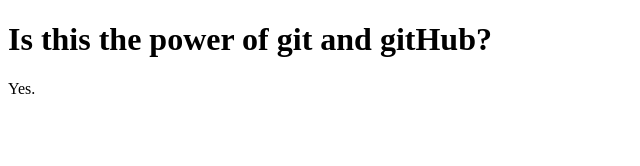
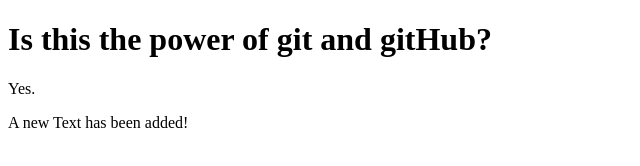
Before and after one commit to HussamElanany/intent, a plain HTML site: page index.html in a window 1280 px wide. Shown: the whole page, without its empty margins (0-640 px from the left). Drawn offline with Linux system fonts and the light colour scheme.

Commit message:
A new Text has been added!

```diff
--- a/index.html
+++ b/index.html
@@ -11,6 +11,7 @@
 <body>
     <h1>Is this the power of git and gitHub?</h1>
     <p>Yes.</p>
+    <p>A new Text has been added! </p>
 </body>
 
 </html>
```
